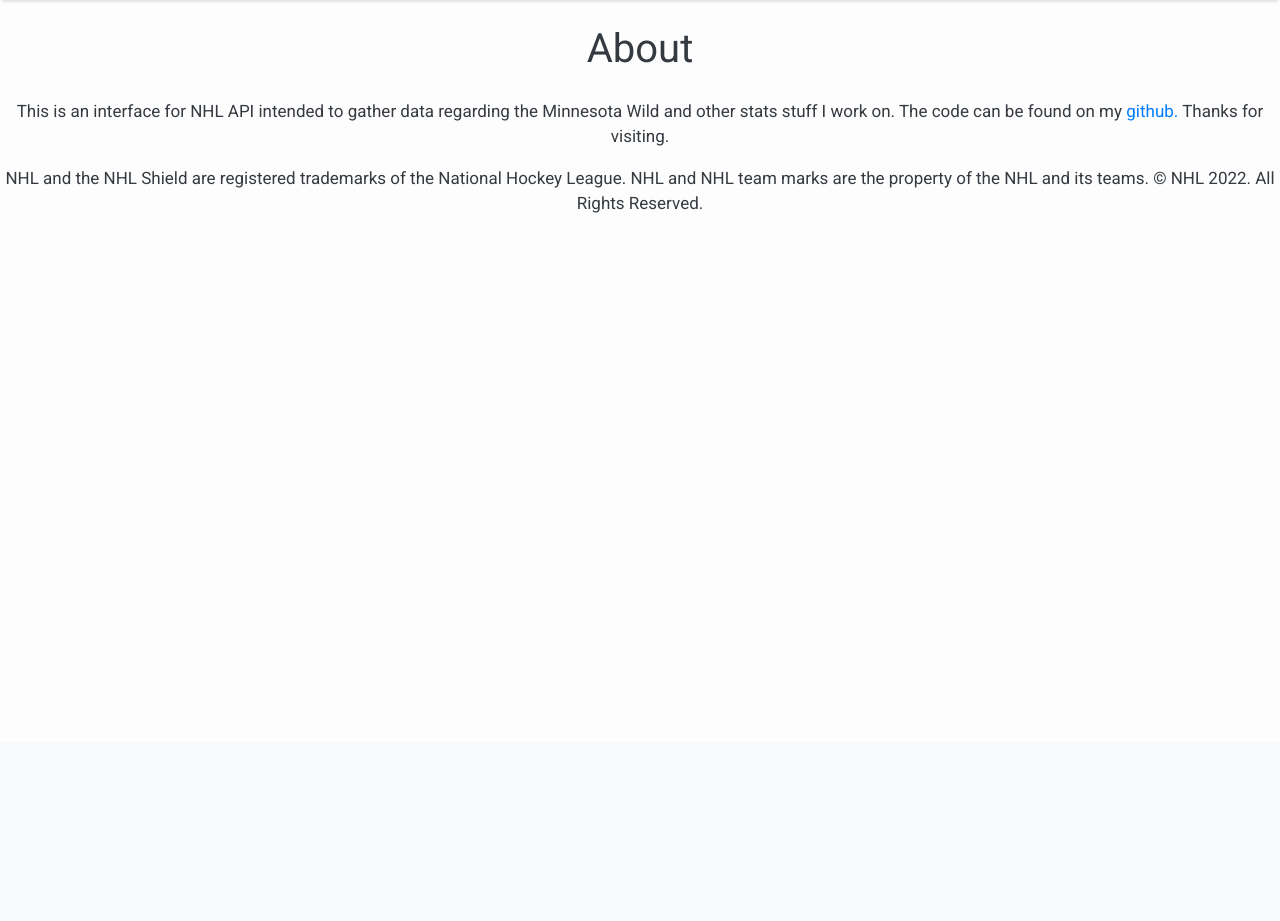
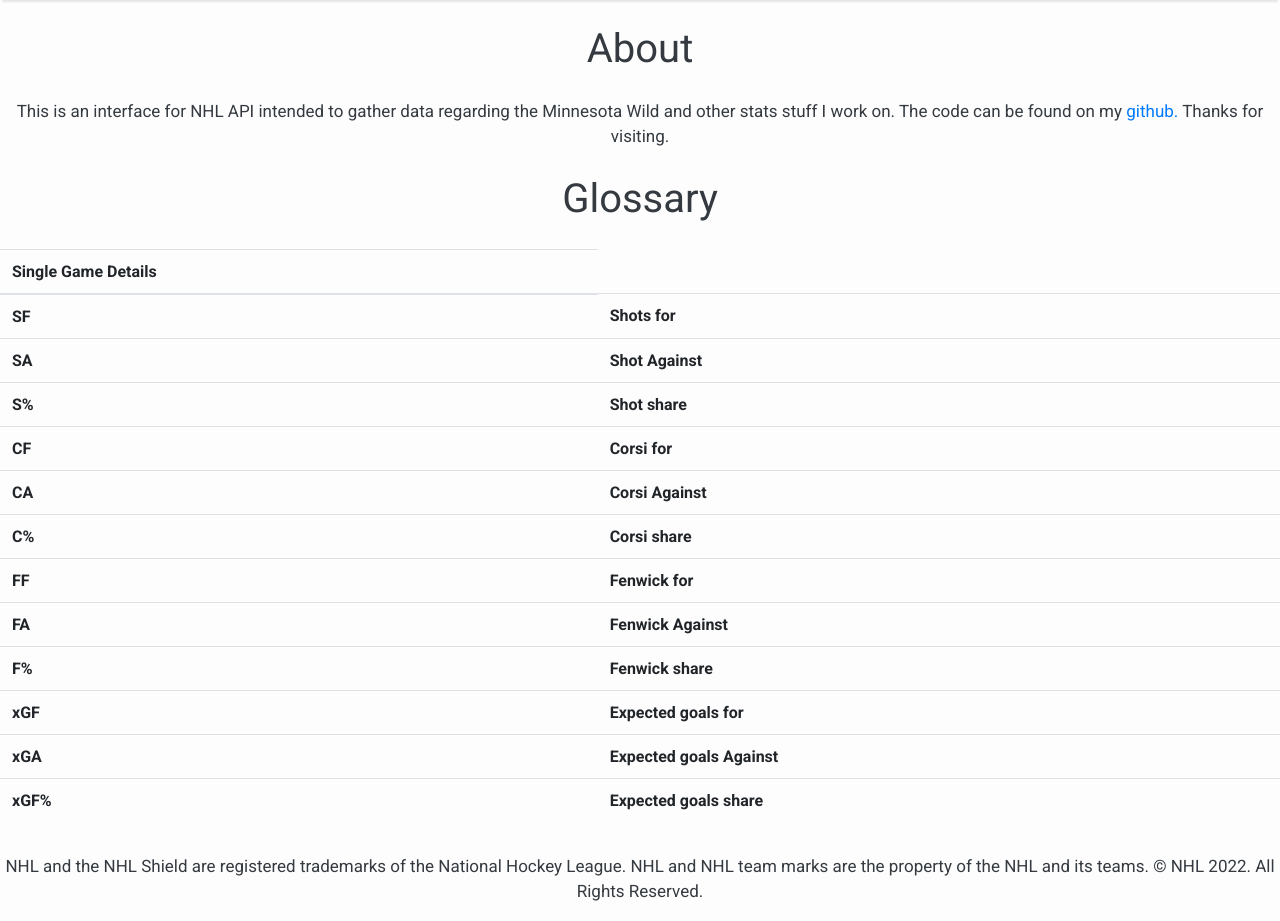
Before and after one commit to leoflewis/mn-wild-tracking, a Python web app: template wildstats/dataservice/templates/about.html in a window 1280 px wide. Shown: the part 58-979 px from the top of the page. Before the commit the page ends 271 px from the top, so only its background shows below. Run offline with Jinja, Linux system fonts and the light colour scheme; the template is opened without the code that fills it, so the values that code supplies are empty; some libraries are stand-ins or nearby versions.

Commit message:
updated about page

```diff
--- a/wildstats/dataservice/templates/about.html
+++ b/wildstats/dataservice/templates/about.html
@@ -8,4 +8,66 @@
     The code can be found on my <a href="https://github.com/leoflewis/mn-wild-tracking">github.</a> Thanks for visiting.
     </p>
 </div>
+<div>
+    <br>
+    <h1  class="m-0 text-dark text-center ">Glossary</h1>
+    <br>
+    <table class="table">
+        <thead>
+            <tr>
+                <th scope="col">Single Game Details</th>
+            </tr>
+        </thead>
+        <tbody>
+            <tr>
+                <th scope="row">SF</th>
+                <th scope="row">Shots for</th>
+            </tr>
+            <tr>
+                <th scope="row">SA</th>
+                <th scope="row">Shot Against</th>
+            </tr>
+            <tr>
+                <th scope="row">S%</th>
+                <th scope="row">Shot share</th>
+            </tr>
+            <tr>
+                <th scope="row">CF</th>
+                <th scope="row">Corsi for</th>
+            </tr>
+            <tr>
+                <th scope="row">CA</th>
+                <th scope="row">Corsi Against</th>
+            </tr>
+            <tr>
+                <th scope="row">C%</th>
+                <th scope="row">Corsi share</th>
+            </tr>
+            <tr>
+                <th scope="row">FF</th>
+                <th scope="row">Fenwick for</th>
+            </tr>
+            <tr>
+                <th scope="row">FA</th>
+                <th scope="row">Fenwick Against</th>
+            </tr>
+            <tr>
+                <th scope="row">F%</th>
+                <th scope="row">Fenwick share</th>
+            </tr>
+            <tr>
+                <th scope="row">xGF</th>
+                <th scope="row">Expected goals for</th>
+            </tr>
+            <tr>
+                <th scope="row">xGA</th>
+                <th scope="row">Expected goals Against</th>
+            </tr>
+            <tr>
+                <th scope="row">xGF%</th>
+                <th scope="row">Expected goals share</th>
+            </tr>
+        </tbody>
+    </table>
+</div>
 {%endblock%}
```
Also changed, not shown: other_work/xG/get_data.py (+16 -3 lines).
